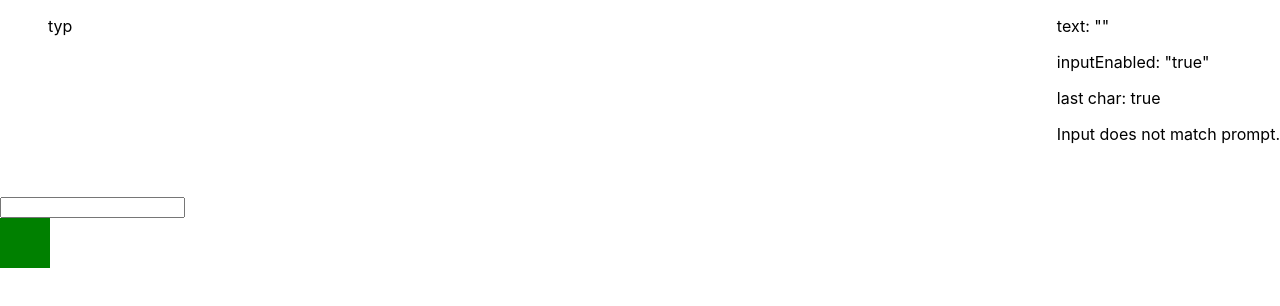
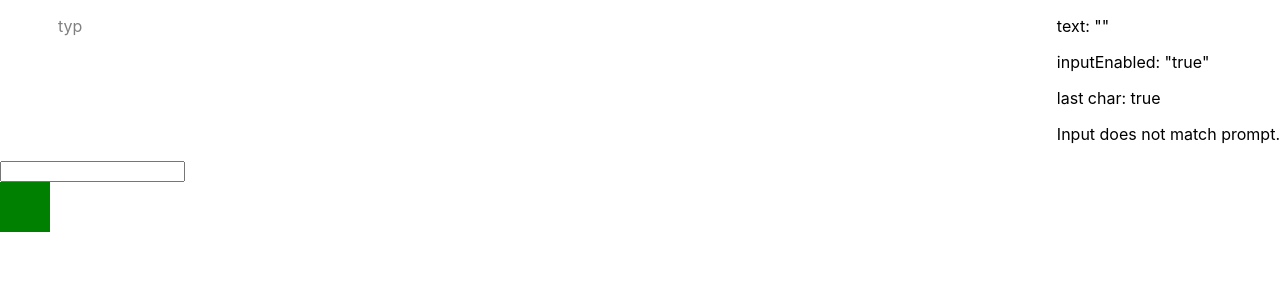
Before and after one commit to LoganBolton/PracticeTyper, a React (Create React App) app: page / in a window 1280 px wide. Shown: the top 306 px of the page. Built offline with nearby package versions, Linux system fonts and the light colour scheme.

Commit message:
before chatgpt

```diff
--- a/src/App.js
+++ b/src/App.js
@@ -19,11 +19,21 @@ function App() {
 
   const handleInputChange = (e) => {
     const inputValue = e.target.value;
+    const lastIndex = inputValue.length - 1;
+
     checkLastChar(inputValue);
     charInput(inputValue);
     if (inputValue == promptText) {
       setIsInputMatch(true);
     }
+
+    if (!lastCharMatch && lastIndex < promptText.length) {
+      const updatedPromptText = promptText.slice(0, lastIndex) + `<span style="color: red">${promptText[lastIndex]}</span>` + promptText.slice(lastIndex + 1);
+      setPromptText(updatedPromptText);
+    } else if (lastCharMatch) {
+      setPromptText(promptText.replace('<span style="color: red">', '').replace('</span>', ''));
+    }
+
   };
 
   const checkLastChar = (inputValue) => {
@@ -40,13 +50,18 @@ function App() {
     }
   }
 
+  const promptTextArray = promptText.split("");
+  const lastCharStyle = lastCharMatch ? {} : { color: "red" };
+
   return (
     <div style={{ display: "flex" }}>
       <div style={{ flex: 1 }}>
         <div className="containerDiv">
-          <p>
-            {promptText}
-          </p>
+
+        <p className="promptText" dangerouslySetInnerHTML={{ __html: promptText }}></p>
+        {/* <p className ="inputText">
+          {text}
+        </p> */}
         </div>
         <input
           type="text"
--- a/src/index.css
+++ b/src/index.css
@@ -34,3 +34,13 @@ code {
 .red {
   background-color: red;
 }
+
+.promptText {
+  color: gray;
+}
+
+.promptText, .inputText {
+  position: absolute;
+  top: 0;
+  left: 10px;
+}
```
